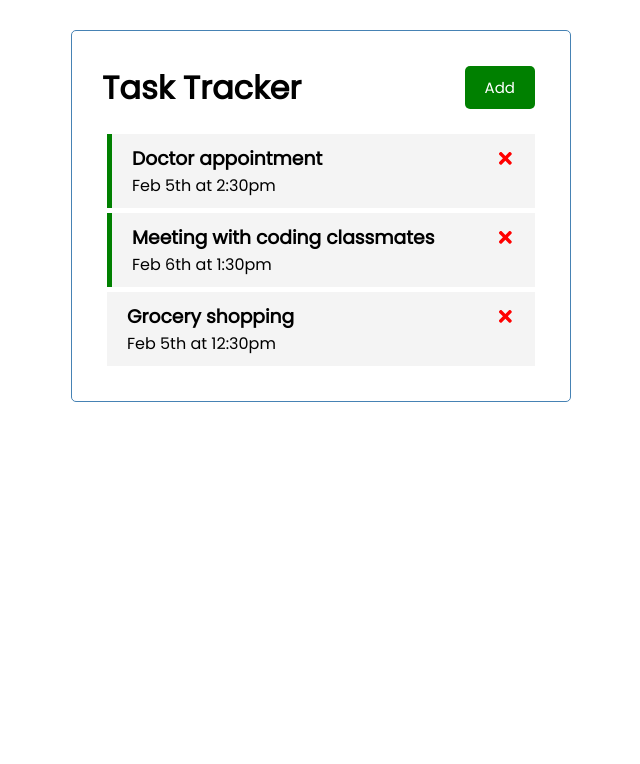
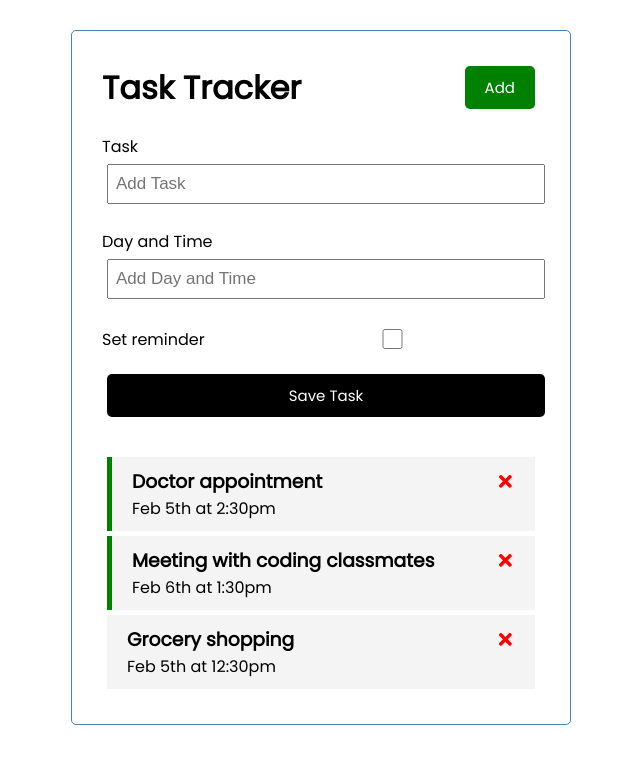
Before and after one commit to crsmith01/task-tracker, a React (Create React App) app: page / in a window 1280 px wide. Shown: the top 764 px of the page, without its empty margins (319-959 px from the left). Built offline with nearby package versions, Linux system fonts and the light colour scheme.

Commit message:
added AddTask form

```diff
--- a/src/App.js
+++ b/src/App.js
@@ -1,6 +1,8 @@
 import './App.css';
 import Header from './components/Header';
 import Tasks from './components/Tasks';
+import AddTask from './components/AddTask';
+
 import { useState } from 'react';
 
 
@@ -50,6 +52,7 @@
   return (
     <div className="container">
       <Header />
+      <AddTask />
       {tasks.length > 0 ? <Tasks
         tasks={tasks}
         onDelete={deleteTask}
--- /dev/null
+++ b/src/components/AddTask.js
@@ -0,0 +1,24 @@
+import React from 'react'
+
+const AddTask = () => {
+    return (
+        <form className='add-form'>
+            <div className='form-control'>
+                <label>Task</label>
+                <input type='text' placeholder='Add Task' />
+            </div>
+            <div className='form-control'>
+                <label>Day and Time</label>
+                <input type='text' placeholder='Add Day and Time' />
+            </div>
+            <div className='form-control form-control-check'>
+                <label>Set reminder</label>
+                <input type='checkbox' />
+            </div>
+
+            <input type='submit' value='Save Task' className='btn btn-block'/>
+        </form>
+    )
+}
+
+export default AddTask;
--- a/src/components/Task.js
+++ b/src/components/Task.js
@@ -3,7 +3,7 @@
 
 const Task = ({ task, onDelete, onToggle }) => {
     return (
-        // task class with condition in template literal - if the task.reminder is true then class reminder. else there is no class on it
+        // task class with condition in template literal - if the task.reminder is true then class reminder (adding green left border). else there is no class on it
         <div className={`task ${task.reminder ? 'reminder' : ''}`}
         // need the id so call a function and then pass in onToggle
         // needs to be task.id not just id = since passing in task as a prop (line 4)
```
